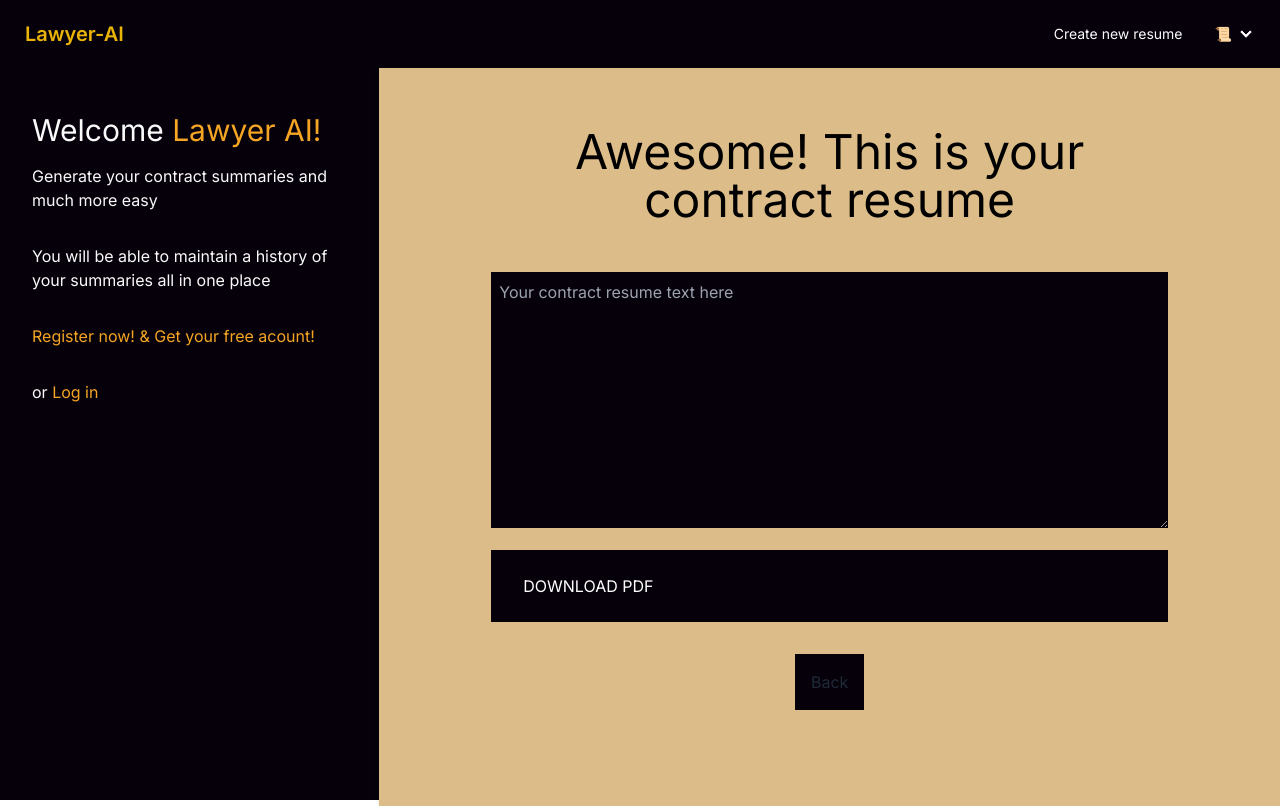
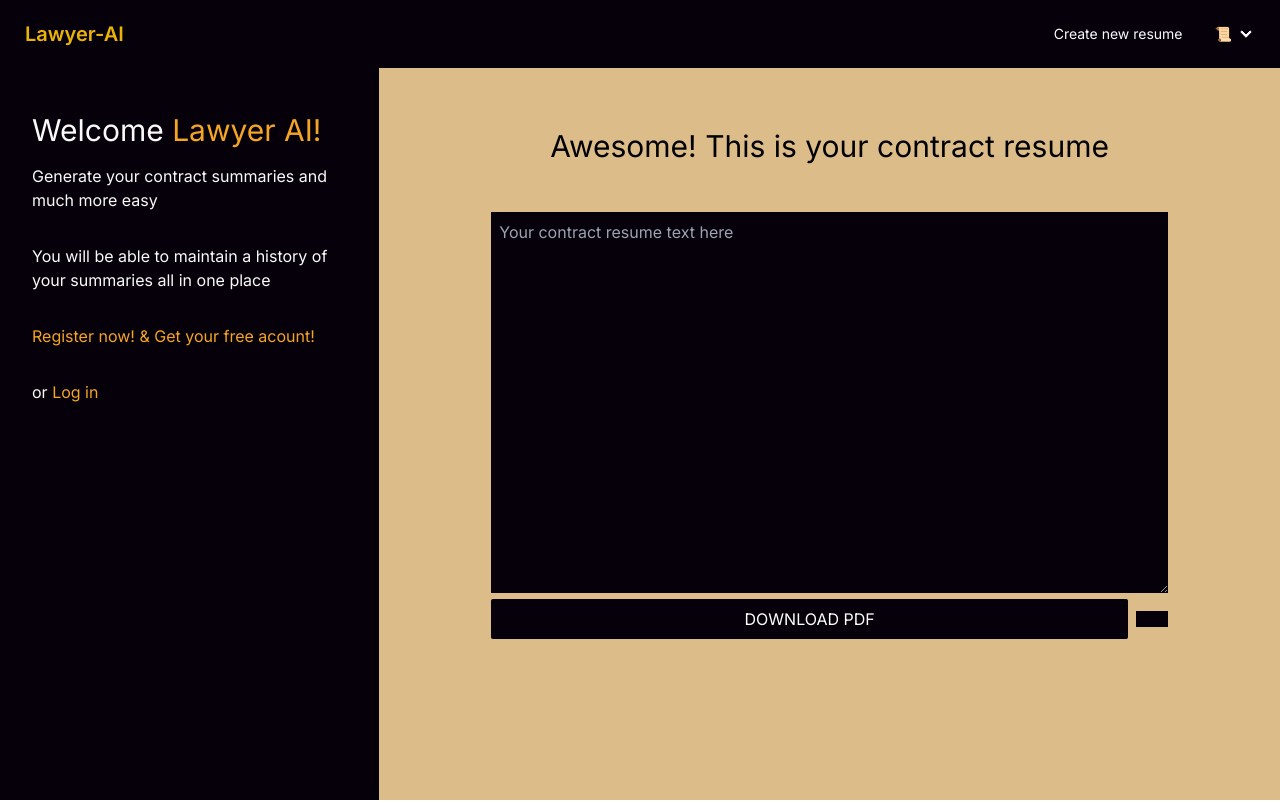
Before and after one commit to Fedreric/Lawyer-AI, a Next.js app: page /ResultResume in a window 1280 px wide. Built offline with nearby package versions, Linux system fonts and the light colour scheme.

Commit message:
Se corrigen estilos como el width y tamaño de la letra

```diff
--- a/src/app/ResultResume/page.jsx
+++ b/src/app/ResultResume/page.jsx
@@ -1,29 +1,39 @@
-'use client'
-import Link from "next/link"
+"use client";
+import { back } from "@/helpers/icons";
+import Link from "next/link";
 
 const DocGenerated = () => {
   return (
     <>
-      <main className="flex min-h-screen flex-col items-center p-4 sm:p-24 bg-bg-custom-color shadow-md">
-        <div className="p-4 mt-4">
-          <h1 className="text-black text-5xl text-center">Awesome! This is your contract resume</h1>
+      <main className='flex h-screen min-h-full flex-col items-center p-4 sm:p-24 bg-bg-custom-color shadow-md'>
+        <div className='p-4 mt-4'>
+          <h1 className='text-black text-3xl text-center'>
+            Awesome! This is your contract resume
+          </h1>
         </div>
-        <div className="w-full h-full custom-color-dark p-4 mt-4">
-          <textarea  rows={10} className=" w-full h-full text-white bg-custom-color-dark p-2" placeholder="Your contract resume text here"></textarea>
-          <div className="w-100 bg-custom-color-dark p-4 mt-4">
-          <button className="bg-custom-color-dark text-center text-white px-4 py-2 rounded hover:bg-blue-700">DOWNLOAD PDF</button>
+        <div className='w-full h-full custom-color-dark p-4 mt-4'>
+          <textarea
+            rows={8}
+            className=' w-full h-[80%] text-white bg-custom-color-dark p-2'
+            placeholder='Your contract resume text here'
+          ></textarea>
+          <section className='flex flex-col items-center md:flex-row md:justify-between gap-2'>
+            <div className='flex justify-center bg-custom-color-dark w-full rounded-sm'>
+              <button className='w-full bg-custom-color-dark text-center text-white px-4 py-2 rounded hover:bg-slate-900'>
+                DOWNLOAD PDF
+              </button>
+            </div>
+            <div className='bg-custom-color-dark flex justify-center items-center'>
+              <Link
+                href='/'
+                className='py-2 px-4 bg-custom-color-dark text-text-custom-color-white hover:bg-slate-900'
+              >
+                {back}
+              </Link>
+            </div>
+          </section>
         </div>
-        </div>
-
-        <div className="p-4 mt-4  bg-custom-color-dark">
-        <button>
-          <Link href="/">
-             <spam className="bg-custom-color-dark hover:underline" >Back</spam>
-          </Link>
-        </button>
-      </div>
       </main>
-
     </>
   );
 };
```
